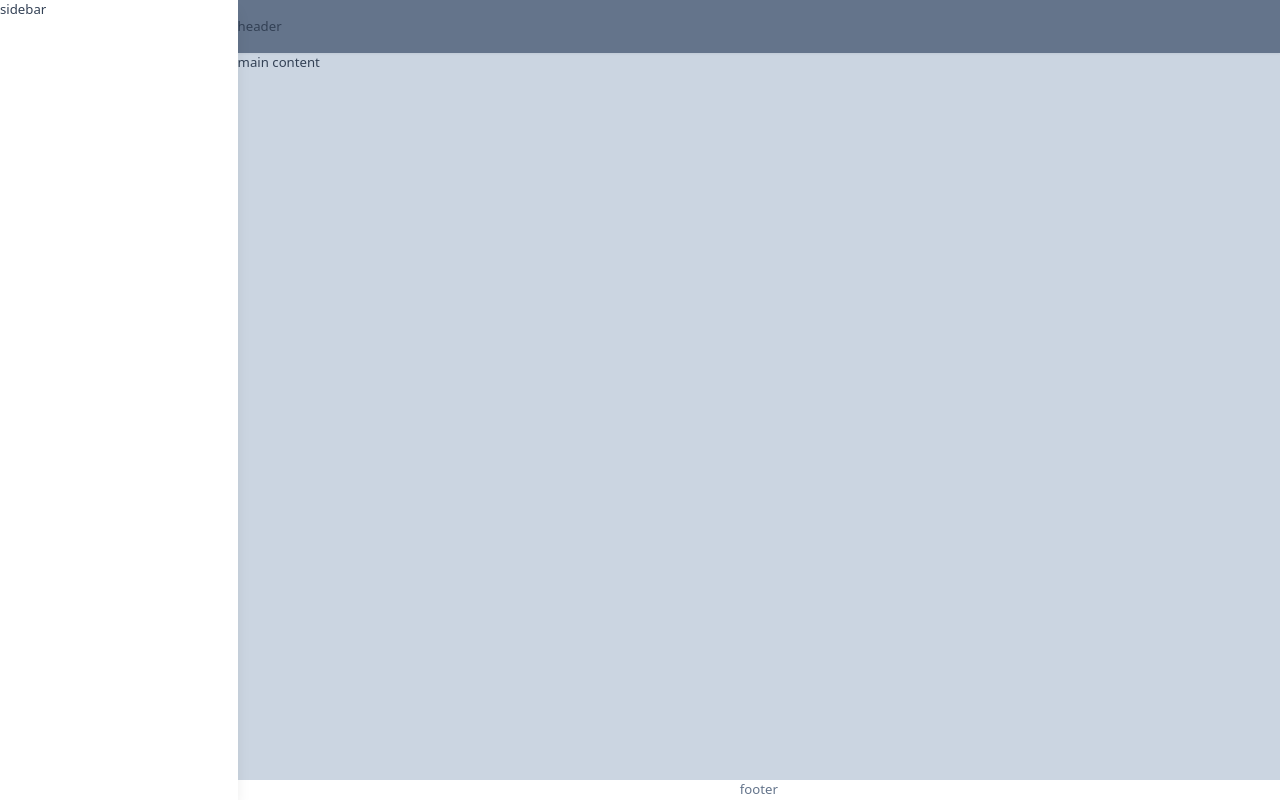
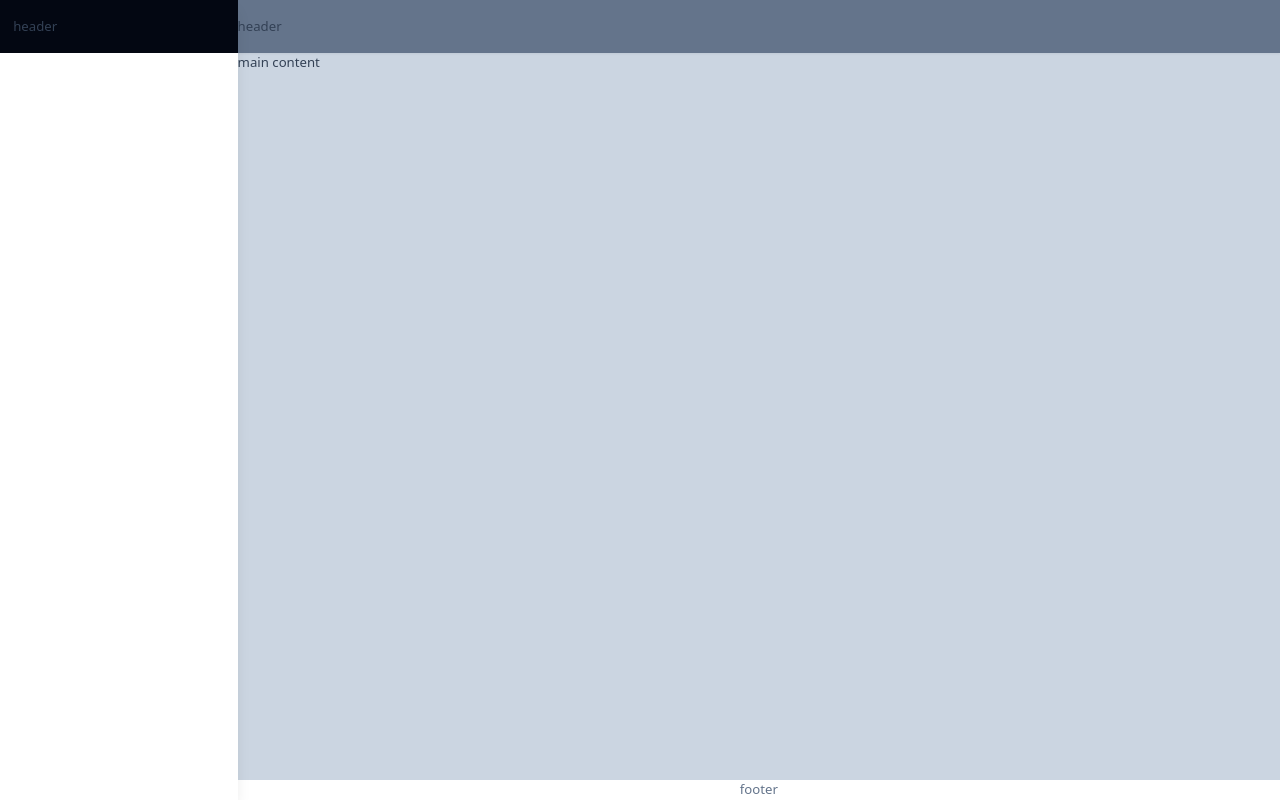
Before and after one commit to rahmanmajeed/react-toolkit, a React (Vite) app: page / in a window 1280 px wide. Built offline with nearby package versions, Linux system fonts and the light colour scheme.

Commit message:
🏗️ [improve] spliting the layout codes.

```diff
--- a/src/App.tsx
+++ b/src/App.tsx
@@ -1,8 +1,10 @@
+import Sidebar from './components/sidebar';
+
 function App() {
   return (
     <div id="app">
       {/** sidebar start */}
-      <aside className="sidebar">sidebar</aside>
+      <Sidebar />
       {/** sidebar end */}
       {/** wrapper starts */}
       <div className="wrapper">
@@ -13,7 +15,9 @@ function App() {
           <main>main content</main>
           {/** Main Content ends */}
           {/** Footer Starts */}
-          <footer className="footer"><div>footer</div></footer>
+          <footer className="footer">
+            <div>footer</div>
+          </footer>
           {/** Footer Ends */}
         </div>
         {/** Page Content ends */}
--- /dev/null
+++ b/src/components/layout/AppLayout.tsx
@@ -0,0 +1,5 @@
+function AppLayout() {
+  return <div>AppLayout</div>;
+}
+
+export default AppLayout;
--- /dev/null
+++ b/src/components/layout/Layout.tsx
@@ -0,0 +1,22 @@
+import { ReactElement, ReactNode, ReactPortal } from 'react';
+
+type ReactText = string | number;
+type ReactChild = ReactElement | ReactText;
+
+interface ReactNodeArray extends Array<ReactNode> {}
+type ReactFragment = null | ReactNodeArray;
+type ReactNodeProps =
+  | ReactChild
+  | ReactFragment
+  | ReactPortal
+  | boolean
+  | null
+  | undefined;
+
+type Props = {
+  children: JSX.Element | JSX.Element[] | ReactNodeProps;
+};
+function Layout({ children }: Props) {
+  return <main>{children}</main>;
+}
+export default Layout;
--- /dev/null
+++ b/src/components/sidebar/index.tsx
@@ -0,0 +1,15 @@
+function Sidebar() {
+  return (
+    <>
+      {/** sidebar start */}
+      <aside className="sidebar">
+        <a href="/">
+          <div className="sidebar-header">header</div>
+        </a>
+      </aside>
+      {/** sidebar end */}
+    </>
+  );
+}
+
+export default Sidebar;
```
